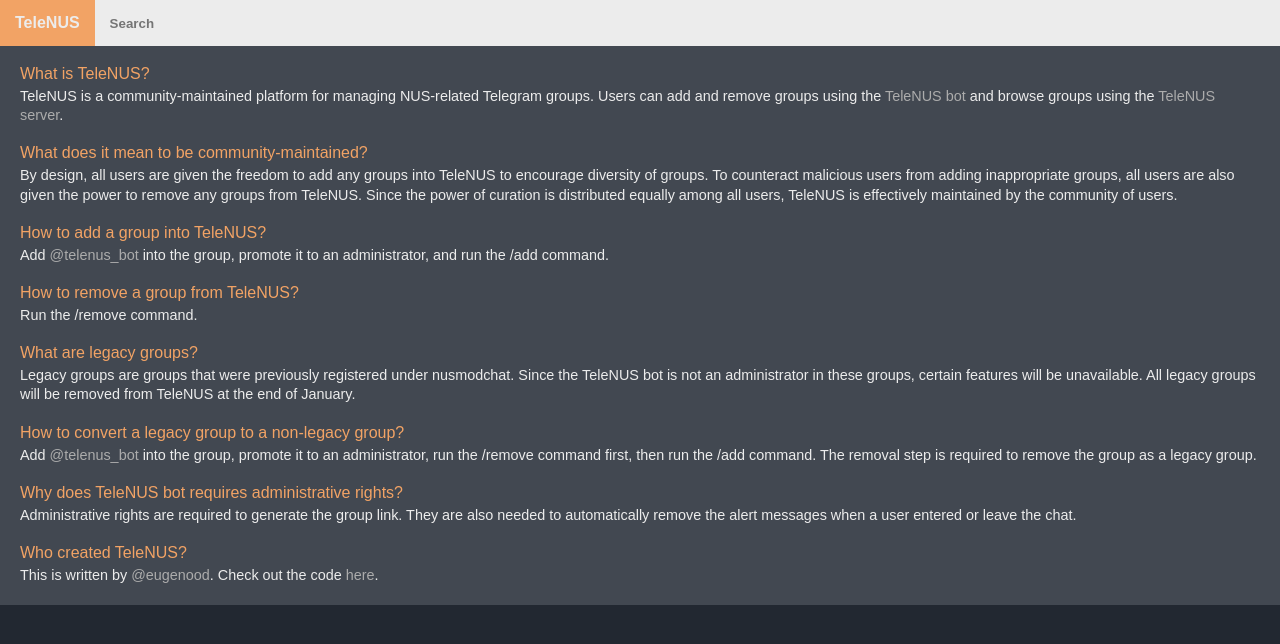
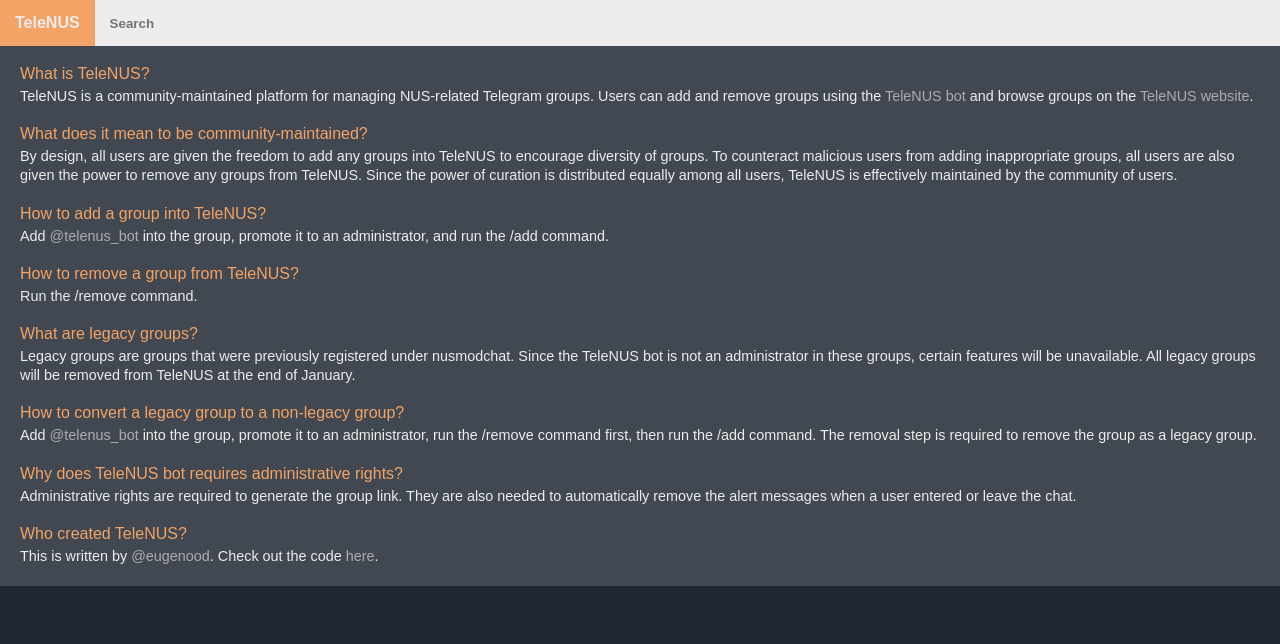
Before and after one commit to eugenood/telenus, a website: page public/index.html in a window 1280 px wide. Drawn offline with Linux system fonts and the light colour scheme; no server answers.

Commit message:
Replace nuscomputing -> nusmods

```diff
--- a/public/index.html
+++ b/public/index.html
@@ -22,7 +22,7 @@
     <footer>
       <section>
         <h1>What is TeleNUS?</h1>
-        <p>TeleNUS is a community-maintained platform for managing NUS-related Telegram groups. Users can add and remove groups using the <a href="https://t.me/telenus_bot">TeleNUS bot</a> and browse groups using the <a href="https://telenus.nuscomputing.com">TeleNUS server</a>.</p>
+        <p>TeleNUS is a community-maintained platform for managing NUS-related Telegram groups. Users can add and remove groups using the <a href="https://t.me/telenus_bot">TeleNUS bot</a> and browse groups on the <a href="https://telenus.nusmods.com">TeleNUS website</a>.</p>
       </section>
       <section>
         <h1>What does it mean to be community-maintained?</h1>
```
Also changed, not shown: README.md.
